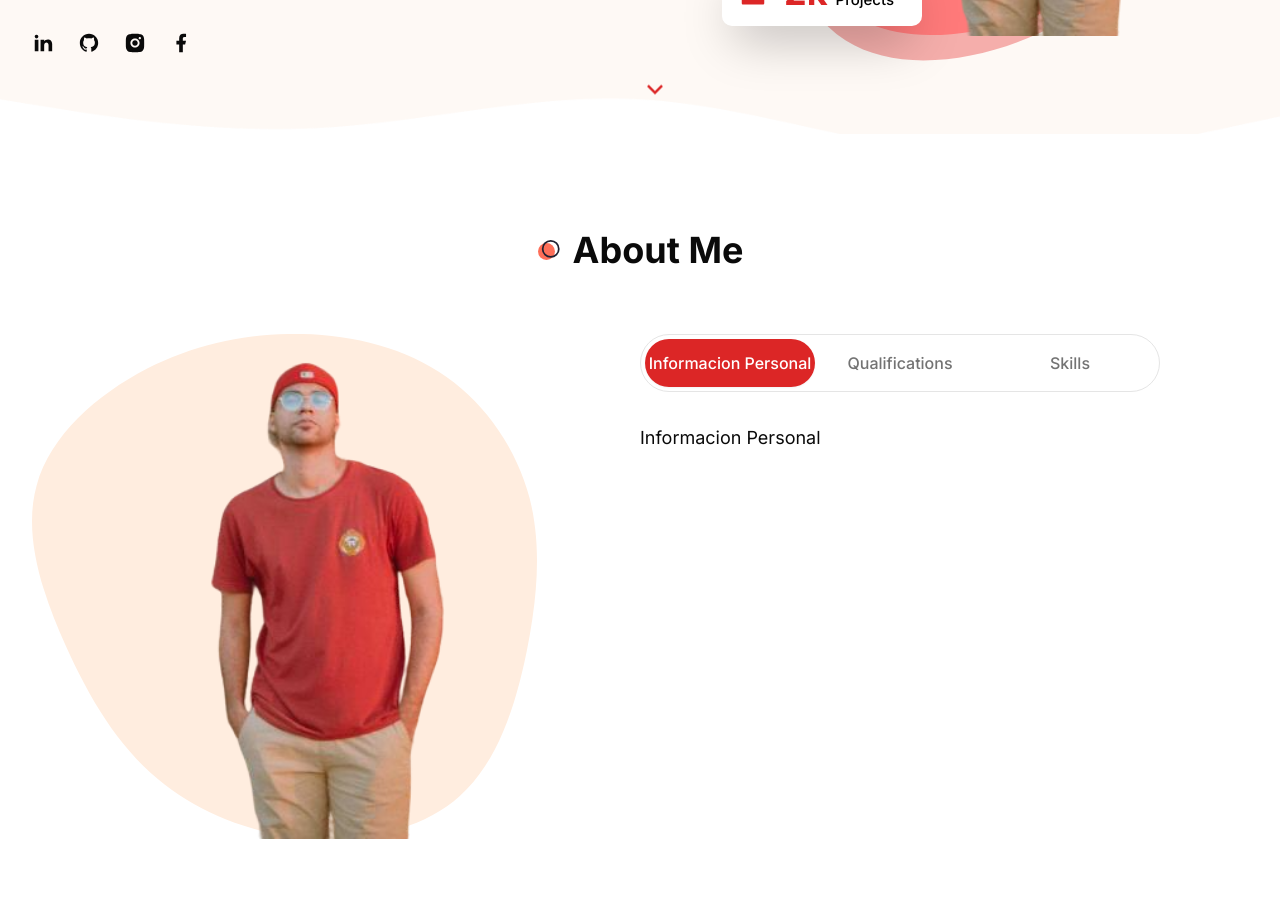
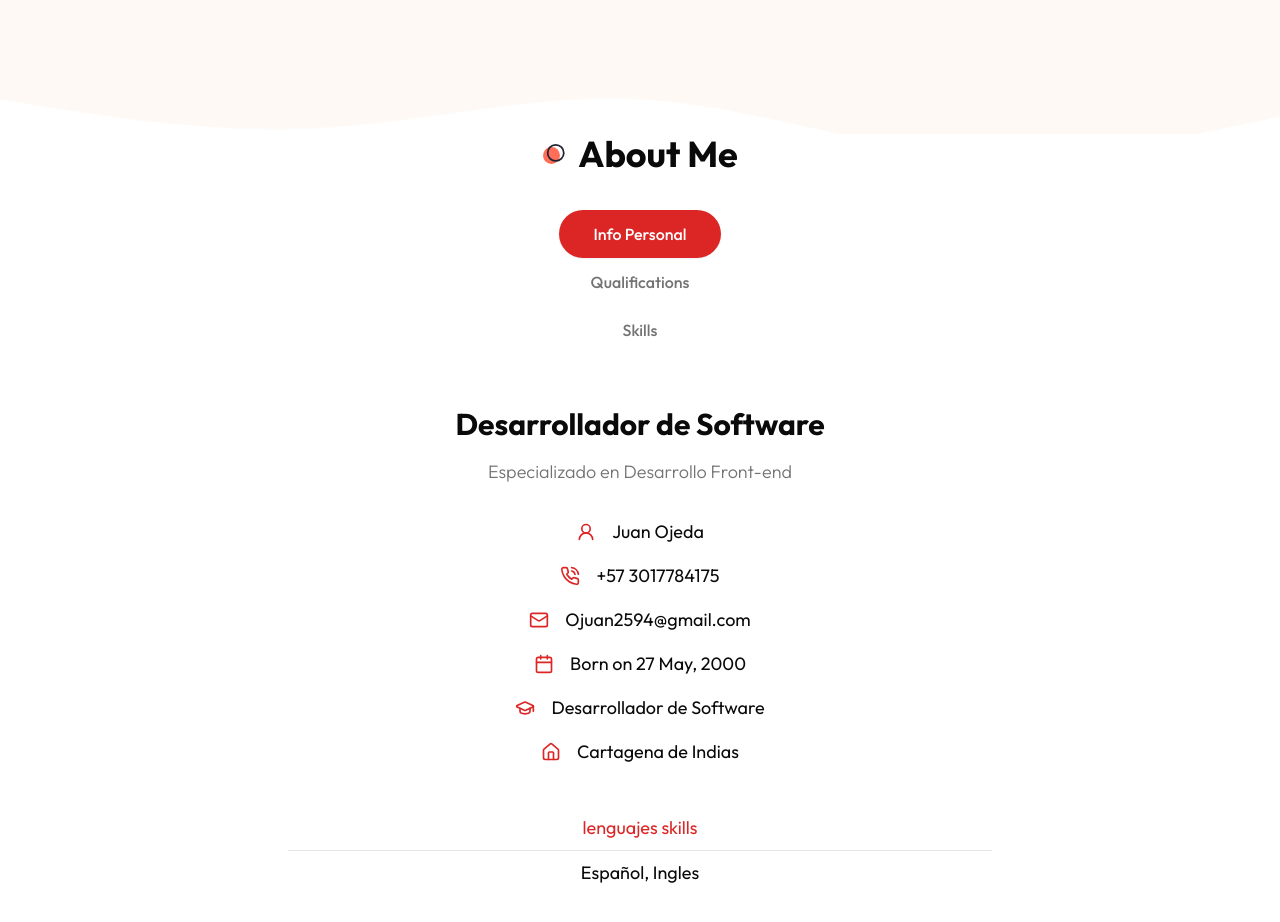
Before and after one commit to juaneprograming/PF-next, a Next.js app: page / in a window 1280 px wide. Shown: the part 640-1562 px from the top of the page. Built offline with nearby package versions, Linux system fonts and the light colour scheme.

Commit message:
about seccion tools iconos de las tecnologias y lenguajes

```diff
--- a/src/app/globals.css
+++ b/src/app/globals.css
@@ -101,6 +101,14 @@
     @apply text-6xl xl:text-[72px] xl:leading-[80px] tracking-[-2px] font-bold;
 }
 
+.h3 {
+    @apply text-3xl font-bold;
+}
+
+.h4 {
+  @apply text-[22px] font-semibold;
+}
+
 .subtitle {
   @apply text-muted-foreground text-lg mb-8 font-light
 }
--- a/src/app/layout.tsx
+++ b/src/app/layout.tsx
@@ -1,5 +1,5 @@
 import type { Metadata } from "next";
-import { Inter } from "next/font/google";
+import { Outfit } from "next/font/google";
 import "./globals.css";
 //componentes
 import Header from "@/components/Header";
@@ -8,7 +8,7 @@
 import { ThemeProvider } from "@/components/ThemeProvider";
 
 
-const inter = Inter({ subsets: ["latin"] });
+const outfit = Outfit({ subsets: ["latin"] });
 
 export const metadata: Metadata = {
   title: "Create Next App",
@@ -22,7 +22,7 @@
 }>) {
   return (
     <html lang="en" suppressHydrationWarning>
-      <body className={inter.className}>
+      <body className={outfit.className}>
         <ThemeProvider attribute="class" defaultTheme='light'>
         <Header />
         {children}
--- a/src/components/About.tsx
+++ b/src/components/About.tsx
@@ -23,7 +23,7 @@
     },
     {
         icon: <MailIcon size={20} />,
-        text: 'Ojuan2594qgmail.com',
+        text: 'Ojuan2594@gmail.com',
     },
     {
         icon: <Calendar size={20} />,
@@ -55,7 +55,7 @@
         data: [
             {
                 compañia: 'Fundacion Universitaria Tecnologico Comfenalco',
-                qualification: 'Desarrollador de Software',
+                role: 'Desarrollador de Software',
                 años: '2023 - 2024',
             },
         ],
@@ -118,23 +118,152 @@
                 <div className='hidden xl:flex flex-1 relative'>
                     <DevImg containerStyles='bg-about_shape_light dark:bg-about_shape_dark w-[505px]
                     h-[505px] bg-no-repeat relative'
-                    imgSrc="/about/JE.png"
+                        imgSrc="/about/JE.png"
                     />
                 </div>
                 {/* tabs */}
                 <div className='flex-1'>
                     <Tabs defaultValue='personal'>
                         <TabsList className='w-full grid xl:grid-cols-3 xl:max-w-[520px] xl:border dark:border-none '>
-                            <TabsTrigger value='personal'>Informacion Personal</TabsTrigger>
-                            <TabsTrigger value='qualifications'>Qualifications</TabsTrigger>
-                            <TabsTrigger value='skills'>Skills</TabsTrigger>
+                            <TabsTrigger className='w-[162px] xl:w-auto' value='personal'>Info Personal</TabsTrigger>
+                            <TabsTrigger className='w-[162px] xl:w-auto' value='qualifications'>Qualifications</TabsTrigger>
+                            <TabsTrigger className='w-[162px] xl:w-auto' value='skills'>Skills</TabsTrigger>
                         </TabsList>
                         {/* tabs content */}
                         <div className='text-lg mt-12 xl:mt-8 '>
                             {/* personal */}
-                            <TabsContent value='personal'>Informacion Personal</TabsContent>
-                            <TabsContent value='qualifications'>Qualifications info</TabsContent>
-                            <TabsContent value='skills'>Skills info</TabsContent>
+                            <TabsContent value='personal'>
+                                <div className='text-center xl:text-left'>
+                                    <h3 className='h3 mb-4'>Desarrollador de Software</h3>
+                                    <p className='subtitle max-w-xl mx-auto xl:mx-0'>Especializado en Desarrollo Front-end
+                                    </p>
+                                    {/* icons */}
+                                    <div className='grid xl:grid-cols-2 gap-4 mb-12'>
+                                        {infoData.map((item, index) => {
+                                            return <div className='flex items-center gap-x-4 mx-auto xl:mx-0' key={index}>
+                                                <div className='text-primary'>{item.icon}</div>
+                                                <div>{item.text}</div>
+                                            </div>
+                                        })}
+                                    </div>
+                                    {/* lenguajes */}
+                                    <div className='flex flex-col gap-y-2'>
+                                        <div className='text-primary'>lenguajes skills</div>
+                                        <div className="border-b border-border"></div>
+                                        <div>Español, Ingles</div>
+                                    </div>
+                                </div>
+                            </TabsContent>
+                            {/* qualifications */}
+                            <TabsContent value='qualifications'>
+                                <div>
+                                    <h3 className='h3 mb-8 text-center xl:text-left'>Experiencia Laboral
+                                    </h3>
+                                    {/* experiencia y educacion */}
+                                    <div className='grid md:grid-cols-2 gap-y-8'>
+                                        {/* experiencia */}
+                                        <div className='flex flex-col gap-y-6'>
+                                            <div className='flex gap-x-4 items-center text-[22px] text-primary'>
+                                                <Briefcase size={28}/>
+                                                <h4 className='capitalize font-medium'>
+                                                    {getData(qualificationData, 'Experiencia').title}
+                                                </h4>
+                                                <div>
+                                                    {/* lista */}
+                                                    <div className='flex flex-col gap-y-8'>
+                                                        {getData(qualificationData, 'Experiencia').data.map((item, index)=>{
+                                                            const {compañia, role, años} = item;
+                                                            return (
+                                                                <div className='flex gap-x-8 group ' key={index}>
+
+                                                                    <div className='h-[84px] w-[1px] bg-border relative ml-2'>
+                                                                        <div className='w-[11px] h-[11px] rounded-full bg-primary absolute -left-[5px] group-hover:translate-y-[84px] transition-all duration-500'></div>
+                                                                    </div>
+                                                                    <div>
+                                                                        <div className='font-semibold text-xl leading-none mb-2'>{compañia}</div>
+                                                                        <div className='text-lg leading-none text-muted-foreground mb-4'>{role}</div>
+                                                                        <div className='text-base font-medium'>{años}</div>
+                                                                    </div>
+                                                                </div>
+                                                            )
+                                                        })}
+                                                    </div>
+                                                </div>
+                                            </div>
+                                        </div>
+                                        {/* educacion */}
+                                        <div className='flex flex-col gap-y-6'>
+                                            <div className='flex gap-x-4 items-center text-[22px] text-primary'>
+                                                <GraduationCap size={28} />
+                                                <h4 className='capitalize font-medium'>
+                                                    {getData(qualificationData, 'education').title}
+                                                </h4>
+                                                <div>
+                                                    {/* lista */}
+                                                    <div className='flex flex-col gap-y-8'>
+                                                        {getData(qualificationData, 'education').data.map((item, index)=>{
+                                                            const {universidad, quialification, años} = item;
+                                                            return (
+                                                                <div className='flex gap-x-8 group ' key={index}>
+
+                                                                    <div className='h-[84px] w-[1px] bg-border relative ml-2'>
+                                                                        <div className='w-[11px] h-[11px] rounded-full bg-primary absolute -left-[5px] group-hover:translate-y-[84px] transition-all duration-500'></div>
+                                                                    </div>
+                                                                    <div>
+                                                                        <div className='font-semibold text-xl leading-none mb-2'>{universidad}</div>
+                                                                        <div className='text-lg leading-none text-muted-foreground mb-4'>{quialification}</div>
+                                                                        <div className='text-base font-medium'>{años}</div>
+                                                                    </div>
+                                                                </div>
+                                                            )
+                                                        })}
+                                                    </div>
+                                                </div>
+                                            </div>
+                                        </div>
+                                    </div>
+                                </div>
+                            </TabsContent>
+                            {/* skills */}
+                            <TabsContent value='skills'>
+                                <div className='text-center xl:text-left'>
+                                    <h3 className='h3 mb-8'>Herramientas Mas Usadas</h3>
+                                    {/* skills */}
+                                    <div className='mb-16'>
+                                        <h4 className='text-xl font-semibold mb-2'>Skills</h4>
+                                        <div className='border-b border-border mb-4'></div>
+                                        {/* skill list */}
+                                        <div>
+                                            {getData(skillData, 'skills').data.map(
+                                                (item, index) => {
+                                                    const {name} = item;
+                                                return <div className='w-2/4 text-center xl:text-left mx-auto xl:mx-0' key={index}>
+                                                    <div className='font-medium'>{name}</div>
+                                                </div>
+                                                }
+                                            )}
+                                        </div>
+                                    </div>
+                                    {/* herrmaientas */}
+                                    <div>
+                                        <h4 className='text-xl font-semibold mb-2 xl:text-left'>Tools</h4>
+                                        <div className='border-b border-border mb-4'></div>
+                                        {/* lista de herramientas */}
+                                        <div>
+                                            {getData(skillData, 'tools').data.map((item, index) => {
+
+                                            const {imgPath} = item;
+                                            return <div>
+                                                <Image src={imgPath} width={48} height={48} alt='' priority />
+                                            </div>
+
+                                            }
+
+                                        )}
+                                        </div>
+                                    </div>
+                                </div>
+                            </TabsContent>
                         </div>
                     </Tabs>
                 </div>
--- a/tailwind.config.ts
+++ b/tailwind.config.ts
@@ -13,10 +13,14 @@
     container: {
       center: true,
       padding: "2rem",
-      screens: {
-        "2xl": "1400px",
-      },
     },
+    screens: {
+      sm:'640px',
+      md:'768px',
+      lg:'102px',
+      xl:'1400px',
+    },
+
     extend: {
       colors: {
         border: "hsl(var(--border))",
```
